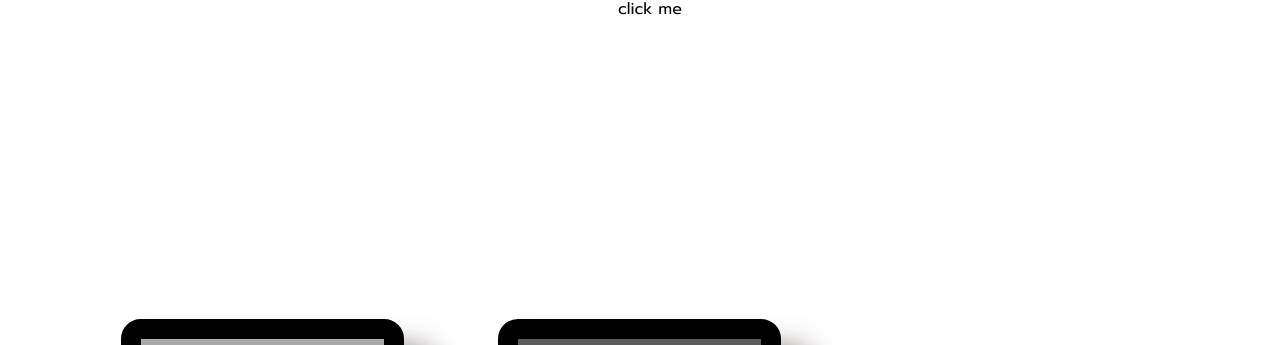
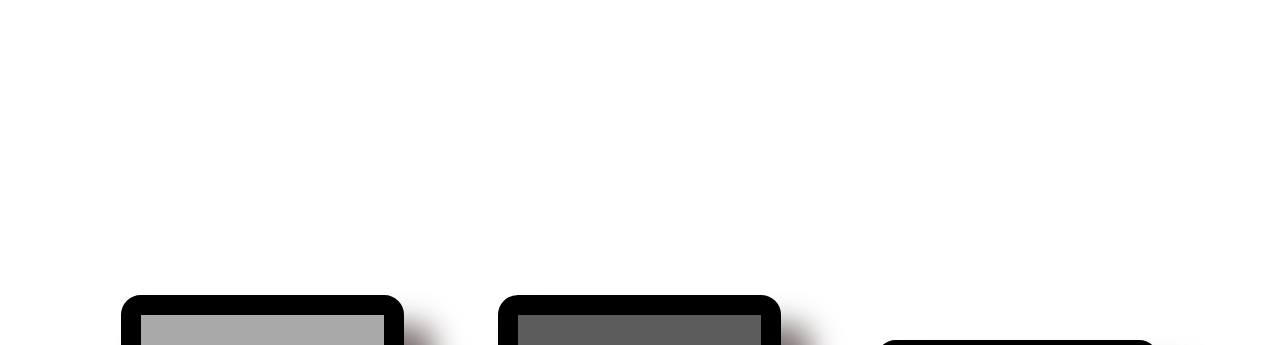
Before and after one commit to Jasong237/flexbox-gallery-project-Jasong237, a plain HTML site: page index.html in a window 1280 px wide. Shown: the part 194-539 px from the top of the page. Drawn offline with Linux system fonts and the light colour scheme.

Commit message:
Update index.html

```diff
--- a/index.html
+++ b/index.html
@@ -11,7 +11,6 @@
 
 <body>
 
- <a href="click me"></a>click me</a>
 
 
 <div class="container">
```
